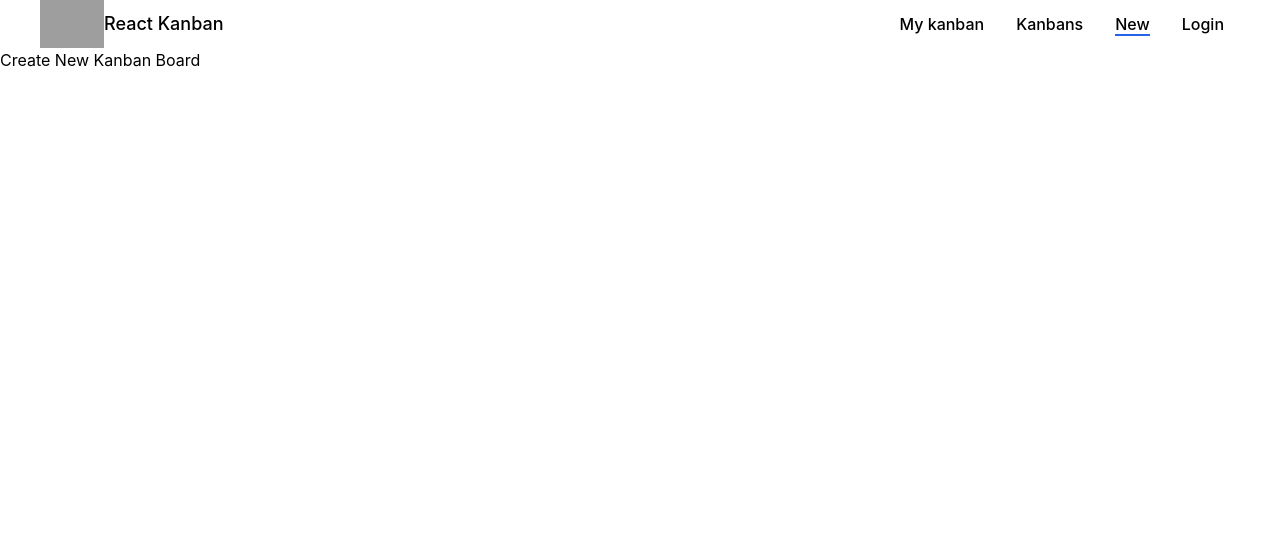
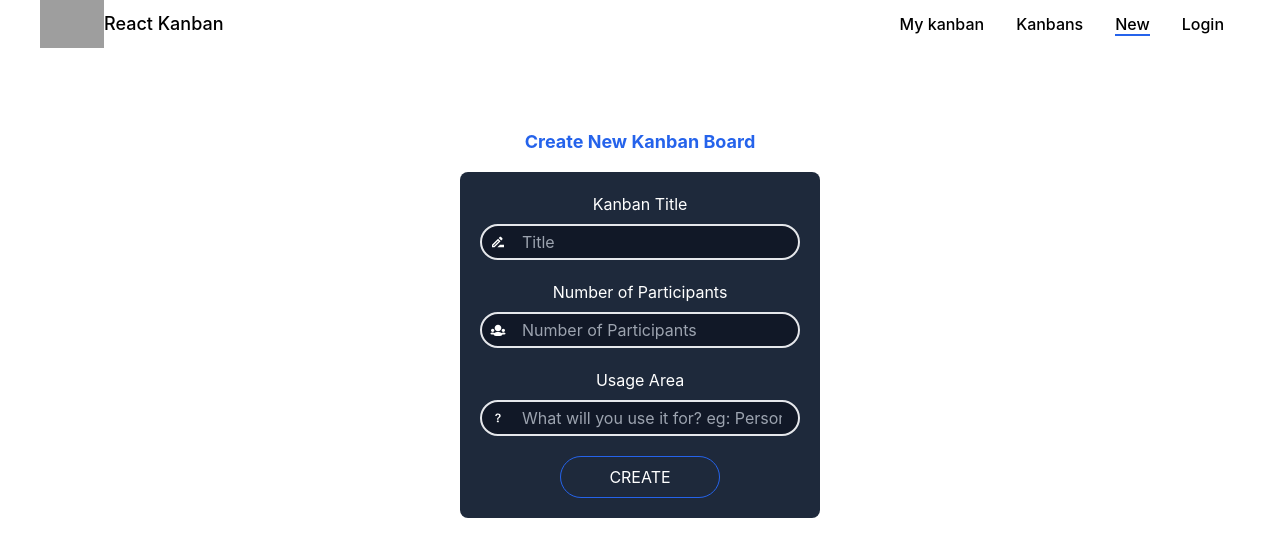
Before and after one commit to MustafaYavas/kanban-board, a React (Create React App) app in the folder client/: page /boards/new in a window 1280 px wide. Shown: the top 556 px of the page. Built offline with nearby package versions, Linux system fonts and the light colour scheme; grey boxes are pictures that could not be loaded.

Commit message:
Create new kanban form page

```diff
--- /dev/null
+++ b/client/src/boards/components/NewKanban/NewKanbanForm.js
@@ -0,0 +1,66 @@
+import Input from '../../../shared/components/UI/Input/Input';
+
+import { MdOutlineDriveFileRenameOutline } from 'react-icons/md';
+import { TiGroup } from 'react-icons/ti';
+import { BsQuestion } from 'react-icons/bs';
+import Button from '../../../shared/components/UI/Button';
+
+const NewKanbanForm = () => {
+	const createKanbanHandler = (e) => {
+		e.preventDefault();
+	};
+
+	return (
+		<div className='flex flex-col justify-center items-center mt-20 text-white'>
+			<h1 className='text-blue-600 font-bold text-lg mb-4'>
+				Create New Kanban Board
+			</h1>
+
+			<form className='p-5 bg-slate-800 rounded-lg'>
+				<Input
+					icon={<MdOutlineDriveFileRenameOutline />}
+					label='Kanban Title'
+					iconClass='top-2.5 left-2.5 mt-2'
+					className='bg-gray-900 mb-5 mt-2 border-2 rounded-3xl p-1 pr-4 pl-10 focus:border-blue-600'
+					style={{ width: '20rem' }}
+					type='text'
+					placeholder='Title'
+				/>
+
+				<Input
+					icon={<TiGroup />}
+					label='Number of Participants'
+					iconClass='top-2.5 left-2.5 mt-2'
+					className='bg-gray-900 mb-5 mt-2 border-2 rounded-3xl p-1 pr-4 pl-10 focus:border-blue-600'
+					style={{ width: '20rem' }}
+					type='number'
+					min='1'
+					max='20'
+					placeholder='Number of Participants'
+				/>
+
+				<Input
+					icon={<BsQuestion />}
+					label='Usage Area'
+					iconClass='top-2.5 left-2.5 mt-2'
+					className='bg-gray-900 mb-5 mt-2 border-2 rounded-3xl p-1 pr-4 pl-10 focus:border-blue-600'
+					style={{ width: '20rem' }}
+					type='text'
+					placeholder='What will you use it for? eg: Personal'
+				/>
+
+				<div className='flex justify-center'>
+					<Button
+						type='submit'
+						className='border border-blue-600 p-2 rounded-3xl hover:bg-blue-600 w-1/2'
+						onClick={createKanbanHandler}
+					>
+						CREATE
+					</Button>
+				</div>
+			</form>
+		</div>
+	);
+};
+
+export default NewKanbanForm;
--- a/client/src/boards/pages/NewBoard.js
+++ b/client/src/boards/pages/NewBoard.js
@@ -1,7 +1,8 @@
+import NewKanbanForm from '../components/NewKanban/NewKanbanForm';
 
 const NewBoard = () => {
     return (
-        <h1>Create New Kanban Board</h1>
+        <NewKanbanForm />
     )
 }
 
--- a/client/src/shared/components/UI/Input/Input.js
+++ b/client/src/shared/components/UI/Input/Input.js
@@ -1,18 +1,27 @@
 import styles from "./Input.module.css";
 
 const Input = (props) => {
-	const { icon, className, iconClass, style, type, placeholder } = props;
+	const {label, icon, className, iconClass, style, type, min, max, placeholder } = props;
 
 	return (
+		<>
+			{label &&
+				<div className='text-center'>
+					<label>{label}</label>
+				</div>
+			}
 			<div className={styles.input}>
 				<div className={`${styles.icon} ${iconClass}`}>{icon}</div>
 				<input
 					className={className}
 					style={style}
 					type={type}
+					min={min}
+					max={max}
 					placeholder={placeholder}
 				/>
 			</div>
+		</>
 	);
 };
 
```
Lines whose indentation alone changed are shown as unchanged.
